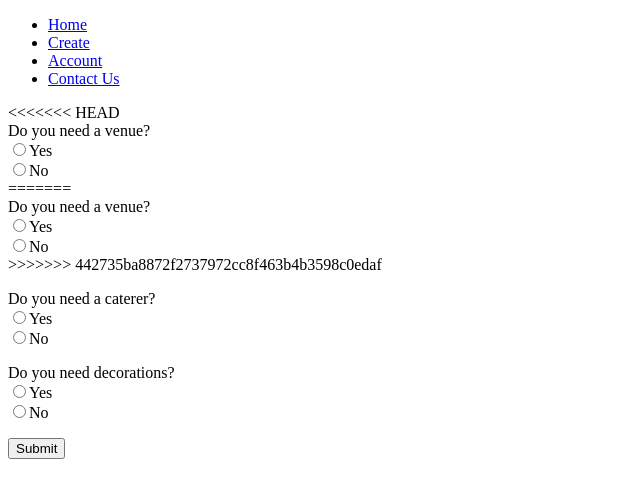
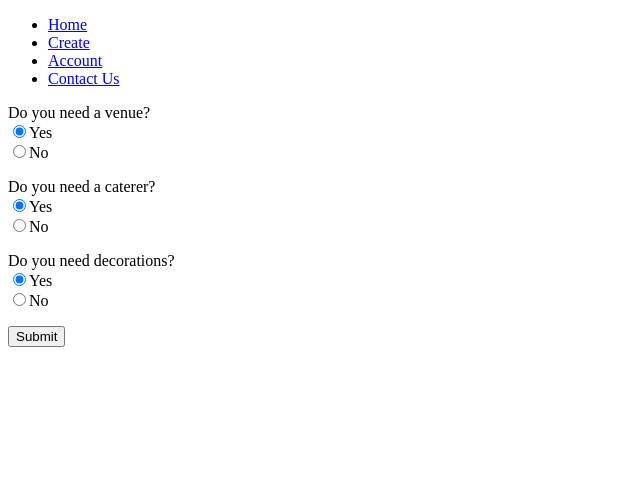
Before and after one commit to sameaton89/dezVous-app, a website: page public/create.html in a window 1280 px wide. Shown: the whole page, without its empty margins (0-640 px from the left). Drawn offline with nearby package versions, Linux system fonts and the light colour scheme.

Commit message:
Radio buttons are pre-selected so app won't break. Looking into better ways of doing this, but will work for now

```diff
--- a/public/create.html
+++ b/public/create.html
@@ -48,28 +48,18 @@
         </div>
 
         <div id="surveyContainer">
-<<<<<<< HEAD
             <form id="q1">
                 Do you need a venue?
             <br>
-                <input type="radio" name="venues" value="yes">Yes<br>
+                <input type="radio" name="venues" value="yes" checked="checked">Yes<br>
                 <input type="radio" name="venues" value="no">No<br>
             </form>
             <div id="venue-size"></div>
-=======
-            <div class="container">
-                <form id="q1">
-                    Do you need a venue?
-                    <br>
-                    <input type="radio" name="venues" value="yes">Yes<br>
-                    <input type="radio" name="venues" value="no">No<br>
-                </form>
->>>>>>> 442735ba8872f2737972cc8f463b4b3598c0edaf
                 <p>
                     <form id="q2">
                         Do you need a caterer?
                         <br>
-                        <input type="radio" name="caterers" value="yes">Yes<br>
+                        <input type="radio" name="caterers" value="yes" checked="checked">Yes<br>
                         <input type="radio" name="caterers" value="no">No<br>
                     </form>
                 </p>
@@ -77,7 +67,7 @@
                     <form id="q3">
                         Do you need decorations?
                         <br>
-                        <input type="radio" name="decorations" value="yes">Yes <br>
+                        <input type="radio" name="decorations" value="yes" checked="checked">Yes <br>
                         <input type="radio" name="decorations" value="no">No
                 </p>
                 <button id="submit">Submit</button>
```
